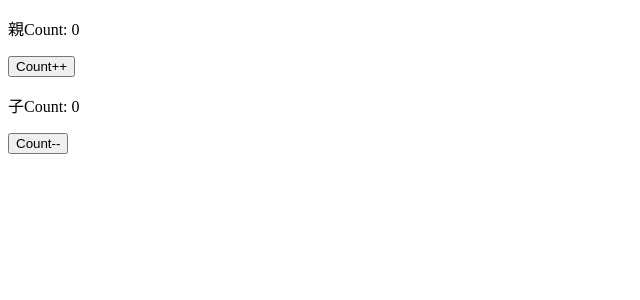
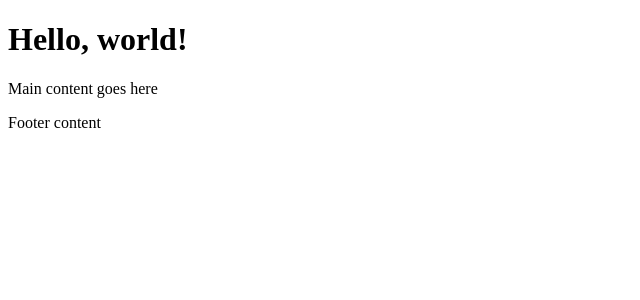
Before and after one commit to pj100-team/react-v3, a React (Create React App) app: page / in a window 1280 px wide. Shown: the top 300 px of the page, without its empty margins (0-640 px from the left). Built offline with nearby package versions, Linux system fonts and the light colour scheme.

Commit message:
👍 Copilot 低レベルテストの１

```diff
--- /dev/null
+++ b/src/copilotLowTest1.tsx
@@ -0,0 +1,37 @@
+import React from 'react';
+
+const Header: React.FC<{ title: string }> = ({ title }) => {
+  return (
+    <header>
+      <h1>{title}</h1>
+    </header>
+  );
+};
+
+const Footer: React.FC = () => {
+  return (
+    <footer>
+      <p>Footer content</p>
+    </footer>
+  );
+};
+
+const MainContent: React.FC = () => {
+  return (
+    <main>
+      <p>Main content goes here</p>
+    </main>
+  );
+};
+
+const CopilotLowTest1: React.FC<{ title: string }> = ({ title }) => {
+  return (
+    <div>
+      <Header title={title} />
+      <MainContent />
+      <Footer />
+    </div>
+  );
+};
+
+export default CopilotLowTest1;
--- a/src/index.tsx
+++ b/src/index.tsx
@@ -1,17 +1,11 @@
 import React from 'react';
 import ReactDOM from 'react-dom/client';
-import HighTest3 from './highTest3';
+import CopilotLowTest1 from './copilotLowTest1';
 
 const root = ReactDOM.createRoot(document.getElementById('root') as HTMLElement);
 root.render(
   <React.StrictMode>
     {/* <App /> */}
-    {/* <LoginTest /> */}
-    {/* <MidTest2 /> */}
-    {/* <LowTest title={'FulAi'} /> */}
-    {/* <HighTest1 state="成功" /> */}
-    {/* <HighTest2 /> */}
-    {/* <MidTest3 /> */}
-    <HighTest3 />
+    <CopilotLowTest1 title="Hello, world!" />
   </React.StrictMode>,
 );
```
